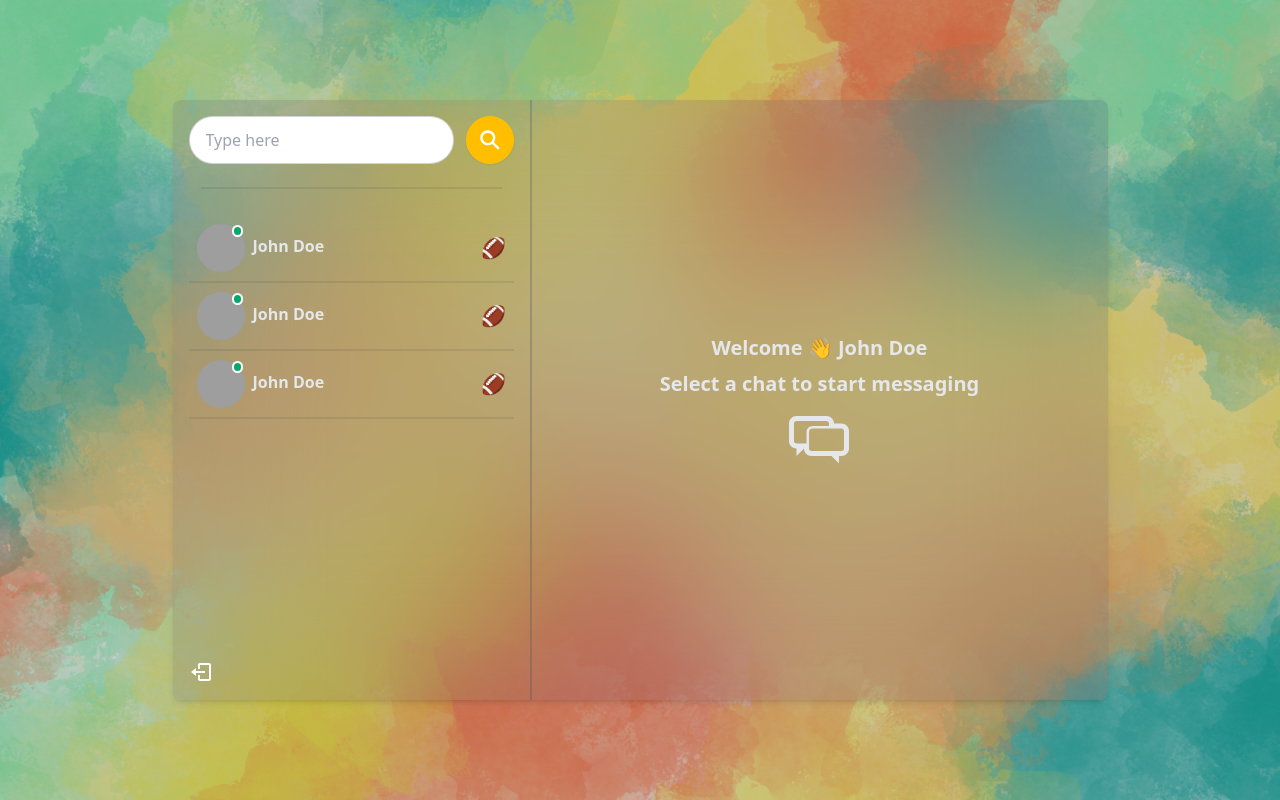
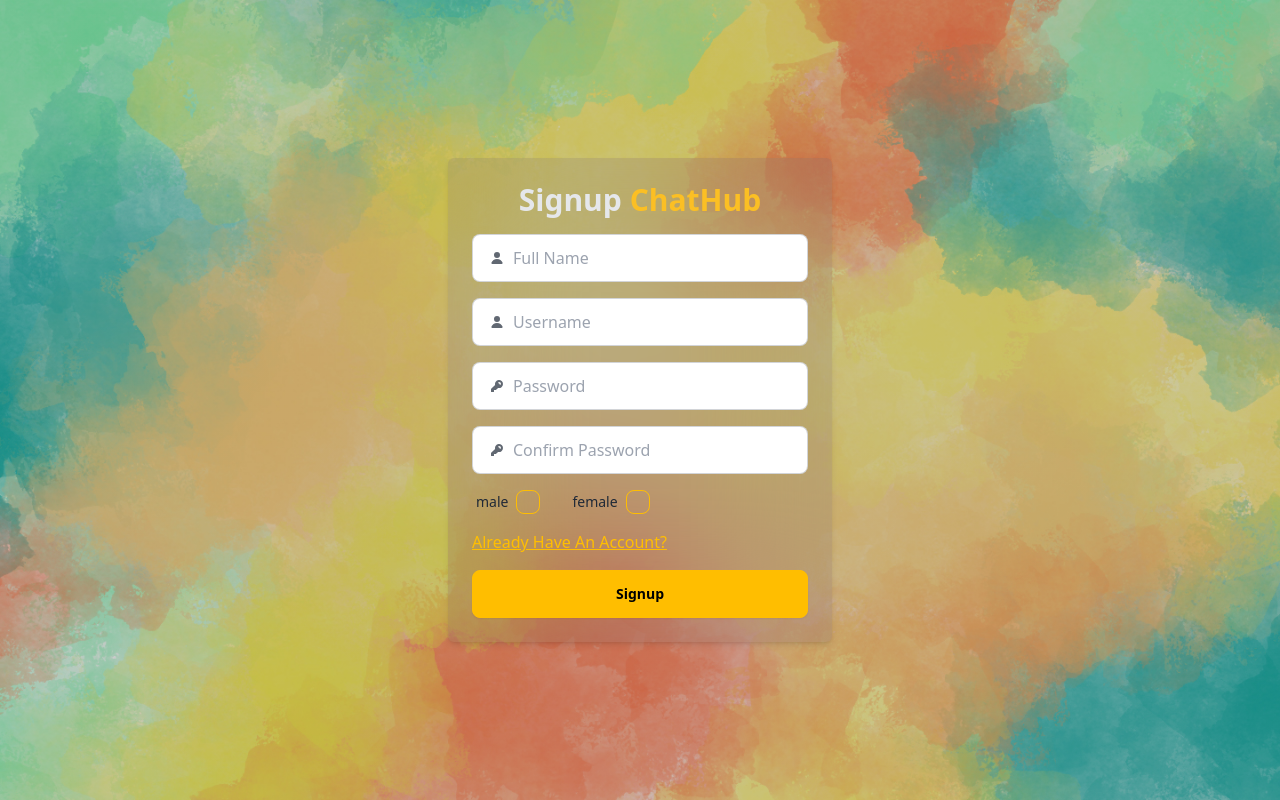
Before and after one commit to amandhimank/chat-app-mern, a React (Vite) app in the folder frontend/: page /signup in a window 1280 px wide. Built offline with nearby package versions, Linux system fonts and the light colour scheme; grey boxes are pictures that could not be loaded.

Commit message:
signup done and created authcontext

```diff
--- a/frontend/package.json
+++ b/frontend/package.json
@@ -12,7 +12,9 @@
   "dependencies": {
     "react": "^18.3.1",
     "react-dom": "^18.3.1",
-    "react-icons": "^5.3.0"
+    "react-icons": "^5.3.0",
+    "react-router-dom": "^6.27.0",
+    "react-toastify": "^10.0.6"
   },
   "devDependencies": {
     "@eslint/js": "^9.11.1",
--- a/frontend/src/App.jsx
+++ b/frontend/src/App.jsx
@@ -2,11 +2,21 @@
 import Login from './pages/Login';
 import Signup from './pages/Signup';
 import Home from './pages/Home';
+import { Navigate, Route, Routes } from 'react-router-dom';
+import { ToastContainer } from 'react-toastify';
+import { useAuthContext } from '../utils/context/AuthContext';
 
 const App = () => {
+  const { authUser } = useAuthContext();
+
   return (
     <div className='p-4 h-screen flex items-center justify-center'>
-      <Home />
+      <Routes>
+        <Route path='/' element={authUser ? <Home /> : <Navigate to="/login" />} />
+        <Route path='/login' element={authUser ? <Navigate to="/" /> : <Login />} />
+        <Route path='/signup' element={authUser ? <Navigate to="/" /> : <Signup />} />
+      </Routes>
+      <ToastContainer position='top-right' />
     </div>
   )
 }
--- a/frontend/src/components/GenderCheckBox.jsx
+++ b/frontend/src/components/GenderCheckBox.jsx
@@ -1,18 +1,24 @@
 import React from 'react'
 
-const GenderCheckBox = () => {
+const GenderCheckBox = ({ onCheckboxChange, selectedGender }) => {
     return (
         <div className='flex gap-6 mb-2'>
             <div className="form-control">
-                <label className="cursor-pointer label gap-2">
+                <label className={`cursor-pointer label gap-2 ${selectedGender === "male" ? "selected" : ""}`}>
                     <span className="label-text">male</span>
-                    <input type="checkbox" className="checkbox checkbox-warning" />
+                    <input type="checkbox" className="checkbox checkbox-warning"
+                        checked={selectedGender === "male"}
+                        onChange={() => onCheckboxChange("male")}
+                    />
                 </label>
             </div>
             <div className="form-control">
-                <label className="cursor-pointer label gap-2">
+                <label className={`cursor-pointer label gap-2 ${selectedGender === "female" ? "selected" : ""}`}>
                     <span className="label-text">female</span>
-                    <input type="checkbox" className="checkbox checkbox-warning" />
+                    <input type="checkbox" className="checkbox checkbox-warning"
+                        checked={selectedGender === "female"}
+                        onChange={() => onCheckboxChange("female")}
+                    />
                 </label>
             </div>
         </div>
--- /dev/null
+++ b/frontend/src/hooks/useSignup.js
@@ -0,0 +1,61 @@
+import React, { useState } from 'react'
+import { toast } from 'react-toastify';
+import { API_URL } from '../../utils/constants';
+import { useAuthContext } from '../../utils/context/AuthContext.jsx';
+
+
+const handleInputErrors = ({ fullname, username, password, confirmPassword, gender }) => {
+    if ( !fullname || !username || !password || !confirmPassword || !gender ) {
+        toast.error("Please fill in all fields")
+        return false;
+    }
+
+    if ( password !== confirmPassword ) {
+        toast.error("Passwords doesn't match")
+        return false;
+    }
+
+    if ( password.length < 6 ) {
+        toast.error("Password must be at least 6 characters")
+        return false;
+    }
+
+    return true;
+}
+
+function useSignup() {
+  const [ loading, setLoading ] = useState(false);
+  const { setAuthUser } = useAuthContext();
+
+  const signup = async ({ fullname, username, password, confirmPassword, gender }) => {
+    const success = handleInputErrors({ fullname, username, password, confirmPassword, gender });
+    if ( !success ) return;
+
+    setLoading(true);
+    try {
+        const res = await fetch(API_URL + "/auth/signup", {
+            method: "POST",
+            headers: { "Content-Type": "application/json" },
+            body: JSON.stringify({ fullname, username, password, confirmPassword, gender }),
+            credentials: 'include'
+        });
+
+        const data = await res.json();
+        if(data.error) {
+            throw new Error(data.error);
+        }
+
+        localStorage.setItem("chat-user", JSON.stringify(data))
+        setAuthUser(data);
+
+    } catch (error) {
+        toast.error(error.message);
+    } finally {
+        setLoading(false);
+    }
+  };
+
+  return { loading, signup };
+}
+
+export default useSignup;
--- a/frontend/src/main.jsx
+++ b/frontend/src/main.jsx
@@ -2,9 +2,16 @@
 import { createRoot } from 'react-dom/client'
 import App from './App.jsx'
 import './index.css'
+import 'react-toastify/dist/ReactToastify.css';
+import { BrowserRouter } from 'react-router-dom'
+import { AuthContextProvider } from '../utils/context/AuthContext';
 
 createRoot(document.getElementById('root')).render(
   <StrictMode>
-    <App />
+    <BrowserRouter>
+    <AuthContextProvider>
+        <App />
+    </AuthContextProvider>
+    </BrowserRouter>
   </StrictMode>,
 )
--- a/frontend/src/pages/Login.jsx
+++ b/frontend/src/pages/Login.jsx
@@ -1,4 +1,5 @@
 import React from 'react';
+import { Link } from 'react-router-dom';
 
 const Login = () => {
     return (
@@ -30,7 +31,7 @@
                         </svg>
                         <input type="password" className="grow" placeholder="Enter Password" />
                     </label>
-                    <a className="link link-warning">Don't Have An Account?</a>
+                    <Link to="/signup" className="link link-warning">Don't Have An Account?</Link>
                     <div className='mt-4'>
                         <button className="btn btn-block btn-warning">Login</button>
                     </div>
--- a/frontend/src/pages/Signup.jsx
+++ b/frontend/src/pages/Signup.jsx
@@ -1,12 +1,34 @@
-import React from 'react'
+import React, { useState } from 'react'
 import GenderCheckBox from '../components/GenderCheckBox';
+import { Link } from 'react-router-dom';
+import useSignup from '../hooks/useSignup';
 
 const Signup = () => {
+    const [ inputs, setInputs ] = useState({
+        fullname: '',
+        username: '',
+        password: '',
+        confirmPassword: '',
+        gender: ''
+    });
+
+    const { loading, signup } = useSignup();
+
+    const handleSubmit = async (e) => {
+        e.preventDefault();
+        // console.log(inputs);
+        await signup(inputs);
+    };
+
+    const handleCheckBoxChange = (gender) => {
+        setInputs({ ...inputs, gender })
+    }
+
     return (
         <div className='flex flex-col items-center justify-center min-w-96 mx-auto'>
             <div className='w-full bg-indigo-900 p-6 shadow-md rounded-md bg-clip-padding backdrop-filter backdrop-blur-3xl bg-opacity-10'>
                 <h1 className='text-3xl font-semibold text-center text-gray-200'>Signup <span className='text-amber-400'>ChatHub</span></h1>
-                <form>
+                <form onSubmit={handleSubmit}>
                     <label className="input input-bordered flex items-center gap-2 my-4 ">
                         <svg
                             xmlns="http://www.w3.org/2000/svg"
@@ -16,7 +38,7 @@
                             <path
                                 d="M8 8a3 3 0 1 0 0-6 3 3 0 0 0 0 6ZM12.735 14c.618 0 1.093-.561.872-1.139a6.002 6.002 0 0 0-11.215 0c-.22.578.254 1.139.872 1.139h9.47Z" />
                         </svg>
-                        <input type="text" className="grow" placeholder="Full Name" />
+                        <input type="text" className="grow" placeholder="Full Name" value={inputs.fullname} onChange={(e) => setInputs({...inputs, fullname: e.target.value})} />
                     </label>
                     <label className="input input-bordered flex items-center gap-2 my-4 ">
                         <svg
@@ -27,7 +49,7 @@
                             <path
                                 d="M8 8a3 3 0 1 0 0-6 3 3 0 0 0 0 6ZM12.735 14c.618 0 1.093-.561.872-1.139a6.002 6.002 0 0 0-11.215 0c-.22.578.254 1.139.872 1.139h9.47Z" />
                         </svg>
-                        <input type="text" className="grow" placeholder="Username" />
+                        <input type="text" className="grow" placeholder="Username" value={inputs.username} onChange={(e) => setInputs({...inputs, username: e.target.value})} />
                     </label>
                     <label className="input input-bordered flex items-center gap-2 my-4">
                         <svg
@@ -40,7 +62,7 @@
                                 d="M14 6a4 4 0 0 1-4.899 3.899l-1.955 1.955a.5.5 0 0 1-.353.146H5v1.5a.5.5 0 0 1-.5.5h-2a.5.5 0 0 1-.5-.5v-2.293a.5.5 0 0 1 .146-.353l3.955-3.955A4 4 0 1 1 14 6Zm-4-2a.75.75 0 0 0 0 1.5.5.5 0 0 1 .5.5.75.75 0 0 0 1.5 0 2 2 0 0 0-2-2Z"
                                 clipRule="evenodd" />
                         </svg>
-                        <input type="password" className="grow" placeholder="Password" />
+                        <input type="password" className="grow" placeholder="Password" value={inputs.password} onChange={(e) => setInputs({...inputs, password: e.target.value})} />
                     </label>
                     <label className="input input-bordered flex items-center gap-2 mb-2">
                         <svg
@@ -53,10 +75,10 @@
                                 d="M14 6a4 4 0 0 1-4.899 3.899l-1.955 1.955a.5.5 0 0 1-.353.146H5v1.5a.5.5 0 0 1-.5.5h-2a.5.5 0 0 1-.5-.5v-2.293a.5.5 0 0 1 .146-.353l3.955-3.955A4 4 0 1 1 14 6Zm-4-2a.75.75 0 0 0 0 1.5.5.5 0 0 1 .5.5.75.75 0 0 0 1.5 0 2 2 0 0 0-2-2Z"
                                 clipRule="evenodd" />
                         </svg>
-                        <input type="password" className="grow" placeholder="Confirm Password" />
+                        <input type="password" className="grow" placeholder="Confirm Password" value={inputs.confirmPassword} onChange={(e) => setInputs({...inputs, confirmPassword: e.target.value})} />
                     </label>
-                    <GenderCheckBox />
-                    <a className="link link-warning">Already Have An Account?</a>
+                    <GenderCheckBox onCheckboxChange={handleCheckBoxChange} selectedGender={inputs.gender} />
+                    <Link to="/login" className="link link-warning">Already Have An Account?</Link>
                     <div className='mt-4'>
                         <button className="btn btn-block btn-warning">Signup</button>
                     </div>
--- /dev/null
+++ b/frontend/utils/constants.js
@@ -0,0 +1 @@
+export const API_URL = "http://localhost:3000";
--- /dev/null
+++ b/frontend/utils/context/AuthContext.jsx
@@ -0,0 +1,15 @@
+import { createContext, useContext, useState } from "react";
+
+export const AuthContext = createContext();
+
+export const useAuthContext = () => {
+    return useContext(AuthContext);
+};
+
+export const AuthContextProvider = ({ children }) => {
+    const [ authUser, setAuthUser ] = useState(JSON.parse(localStorage.getItem("chat-user")) || null);
+
+    return <AuthContext.Provider value={{ authUser, setAuthUser }}>
+        {children}
+    </AuthContext.Provider>
+}
```
Also changed, not shown: 2 other files (tests, documents, lock files or other folders).
